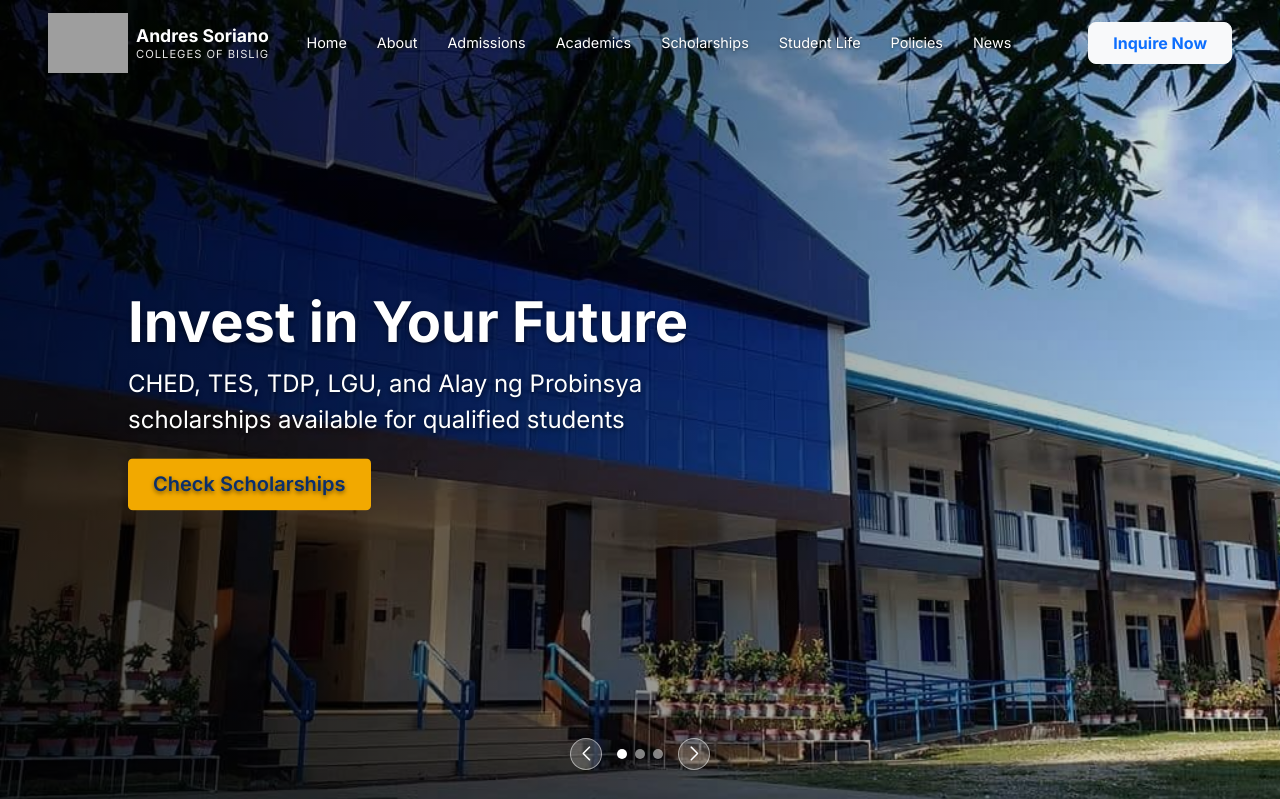
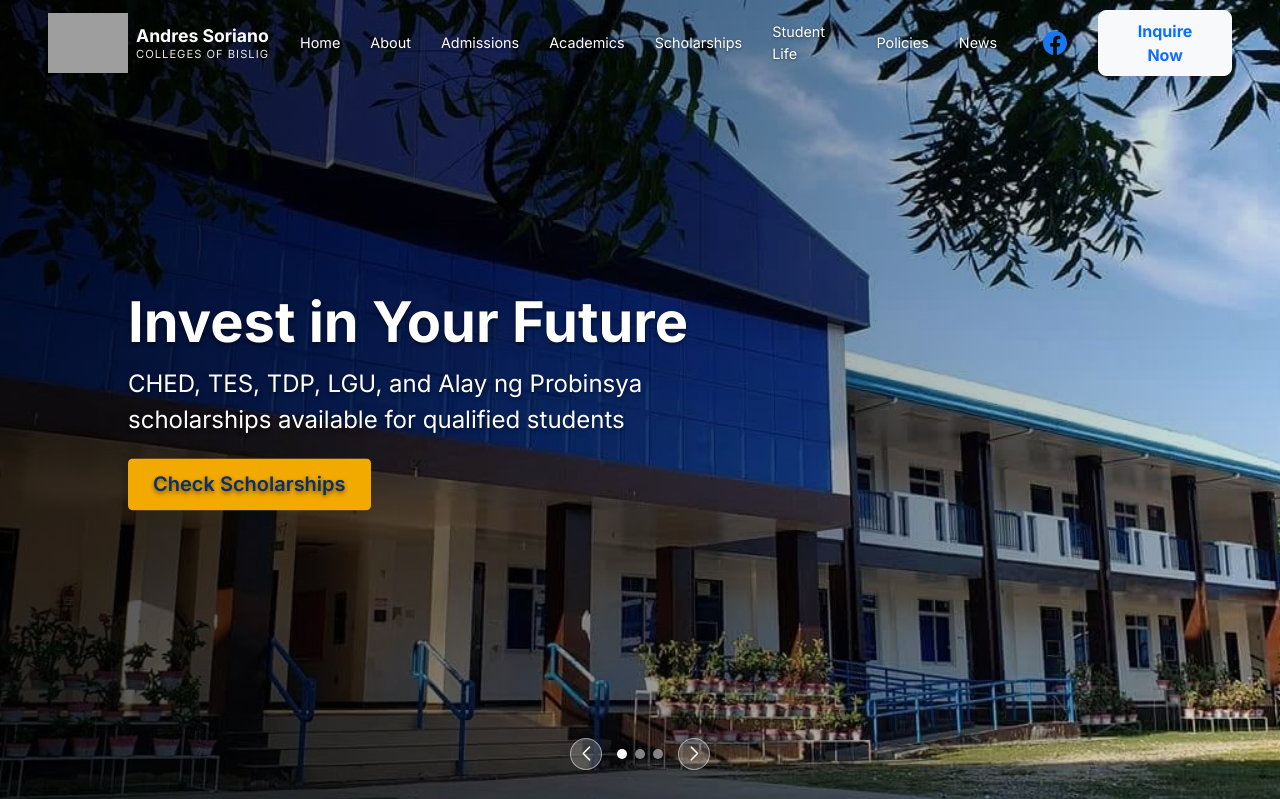
Before and after one commit to ascend-asc/ascb, a PHP site: page / in a window 1280 px wide. Shown: the top 799 px of the page. Run offline with PHP 8.4, Linux system fonts and the light colour scheme; data comes from the database, SQL or seed files in the repository; grey boxes are pictures that could not be loaded.

Commit message:
Update header.php

```diff
--- a/ascend_website/public_html/views/partials/header.php
+++ b/ascend_website/public_html/views/partials/header.php
@@ -6,7 +6,7 @@
     <title><?php echo isset($page_title) ? htmlspecialchars($page_title) . ' | ASCB' : 'Andres Soriano Colleges of Bislig | Quality Education in Bislig City'; ?></title>
     <meta name="description" content="<?php echo isset($page_description) ? htmlspecialchars($page_description) : 'Andres Soriano Colleges of Bislig (ASCB) is a leading private educational institution in Bislig City offering basic, technical-vocational, and higher education programs.'; ?>">
     <!-- Favicon -->
-    <link rel="icon" type="image/png" href="/images/ascb-logo.png">
+    <link rel="icon" type="image/png" href="<?php echo URLROOT; ?>/assets/images/ascb-logo-transparent.png">
     <!-- Google Fonts -->
     <link href="https://fonts.googleapis.com/css2?family=Inter:wght@300;400;500;600;700&display=swap" rel="stylesheet">
     <!-- Bootstrap 5 CSS -->
@@ -22,7 +22,7 @@
     <nav class="navbar navbar-expand-lg navbar-dark">
         <div class="container-fluid px-5">
             <a class="navbar-brand d-flex align-items-center" href="<?php echo URLROOT; ?>/">
-                <img src="/images/ascb-logo-transparent.png" alt="ASCB Logo" style="height: 60px;">
+                <img src="<?php echo URLROOT; ?>/assets/images/ascb-logo-transparent.png" alt="ASCB Logo" style="height: 60px;">
                 <div class="ms-2 text-white lh-sm d-none d-md-block">
                     <strong class="d-block" style="font-size: 1.1rem; font-weight: 700;">Andres Soriano</strong>
                     <small class="d-block" style="font-size: 0.7rem; letter-spacing: 1px; opacity: 0.9;">COLLEGES OF BISLIG</small>
@@ -43,7 +43,7 @@
                     <li class="nav-item"><a class="nav-link text-white" href="<?php echo URLROOT; ?>/news">News</a></li>
                     <li class="nav-item ms-lg-3 me-2 d-flex align-items-center">
                         <a href="https://www.facebook.com/AndresSorianoCollege" target="_blank" rel="noopener noreferrer" class="nav-link text-white px-2" aria-label="Follow ASCB on Facebook (opens in new tab)">
-                            <i data-lucide="facebook" aria-hidden="true" style="width:24px;height:24px;color:#1877F2;fill:#1877F2;"></i>
+                            <svg aria-hidden="true" xmlns="http://www.w3.org/2000/svg" width="24" height="24" viewBox="0 0 24 24" fill="#1877F2"><path d="M24 12.073C24 5.405 18.627 0 12 0S0 5.405 0 12.073C0 18.1 4.388 23.094 10.125 24v-8.437H7.078v-3.49h3.047V9.413c0-3.02 1.791-4.688 4.532-4.688 1.313 0 2.686.235 2.686.235v2.953h-1.513c-1.491 0-1.956.93-1.956 1.884v2.28h3.328l-.532 3.49h-2.796V24C19.612 23.094 24 18.1 24 12.073z"/></svg>
                         </a>
                     </li>
                     <li class="nav-item ms-lg-2"><a class="btn btn-light text-primary fw-bold px-4 py-2" style="border-radius: 8px;" href="<?php echo URLROOT; ?>/inquire">Inquire Now</a></li>
```
